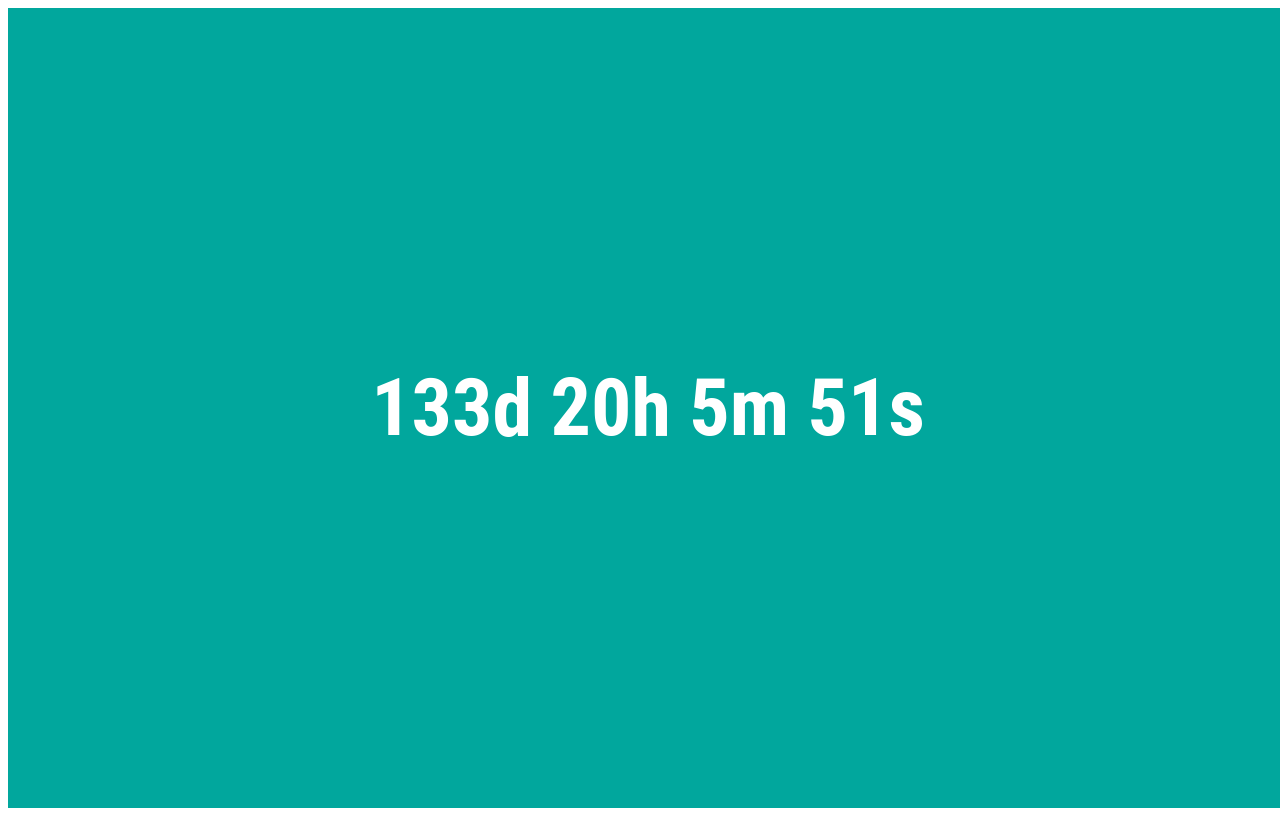
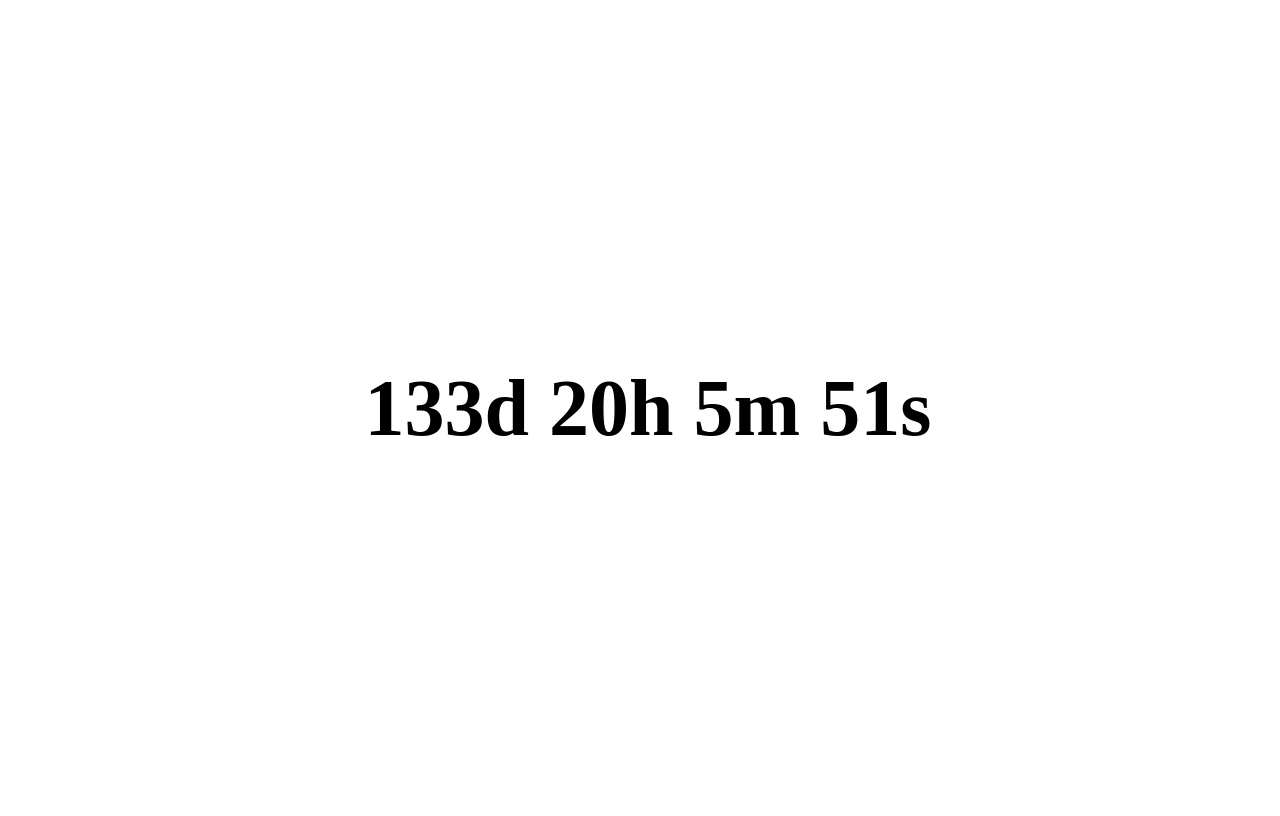
Before and after one commit to jackiehyho/JavaScriptProjects, a plain HTML site: page Clock Project/countDown.html in a window 1280 px wide. Drawn offline with Linux system fonts and the light colour scheme.

Commit message:
Revert "Added a background color"
This reverts commit c7747b6fee75199738616d68f27b22bcbf052a4e.

```diff
--- a/Clock Project/style.css
+++ b/Clock Project/style.css
@@ -4,17 +4,8 @@
   display: flex;
   justify-content: center;
   align-items: center;
-  background-color: #01a79d;
-  flex-direction: column;
-
-}
-
-#logo-image{
-  max-width: 250px;
 }
 
 #timer{
   font-size: 5rem;
-  font-family: 'Roboto Condensed', sans-serif;
-  color: white;
 }
```
